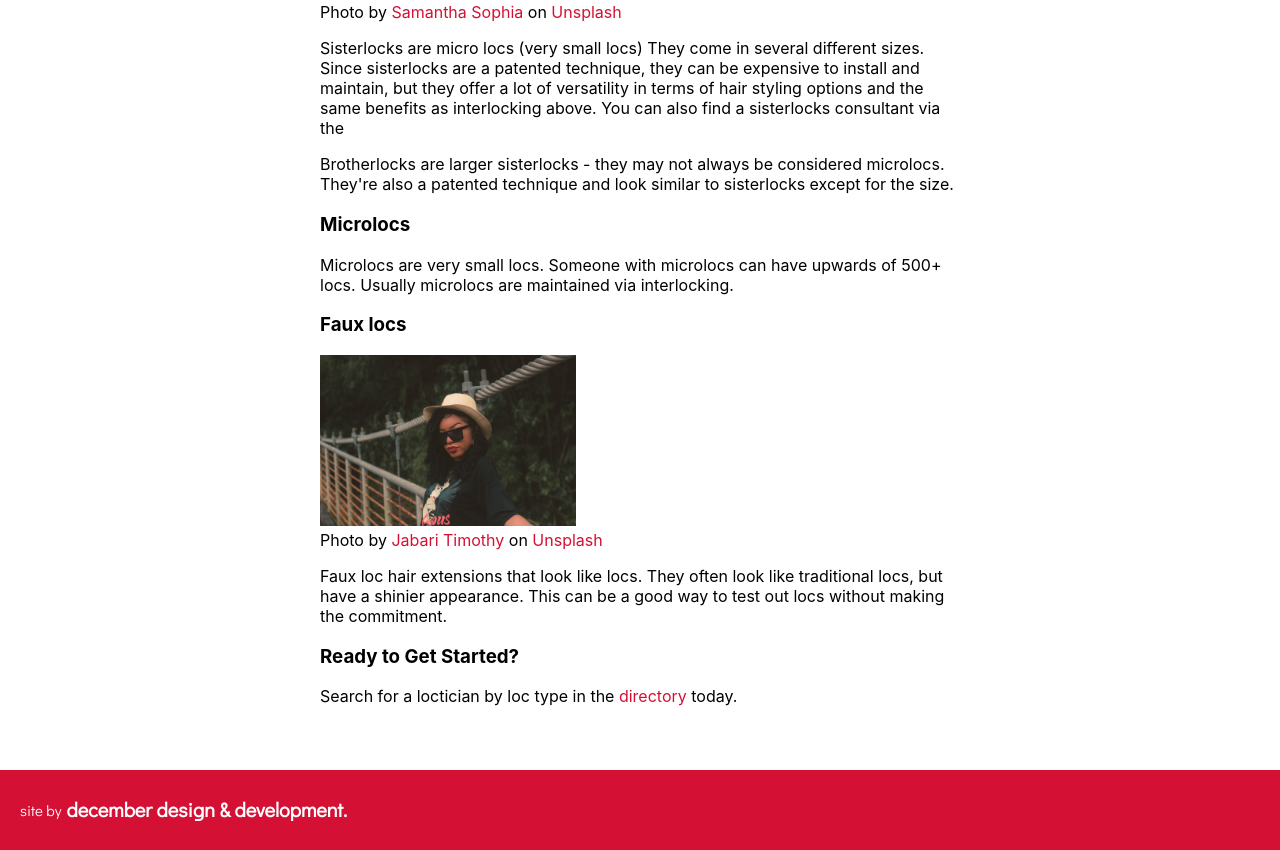
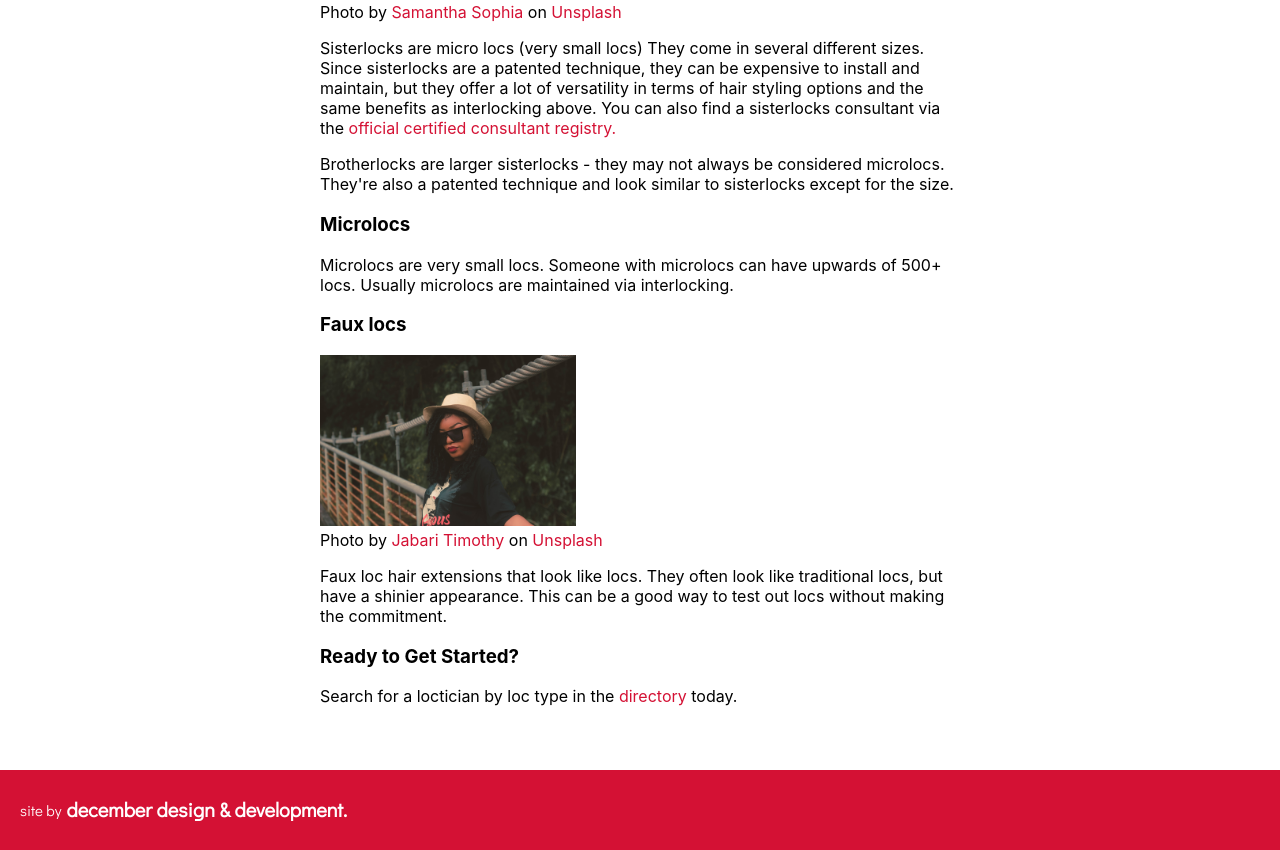
Before and after one commit to garnetred/loc-collective, a React (Create React App) app: page /styles in a window 1280 px wide. Shown: the part 1118-1968 px from the top of the page. Built offline with nearby package versions, Linux system fonts and the light colour scheme.

Commit message:
Change color of link from white to red

```diff
--- a/src/Components/Styles/Styles.js
+++ b/src/Components/Styles/Styles.js
@@ -79,8 +79,13 @@ const Styles = () => {
           different sizes. Since sisterlocks are a patented technique, they can
           be expensive to install and maintain, but they offer a lot of
           versatility in terms of hair styling options and the same benefits as
-          interlocking above. You can also find a sisterlocks consultant via the
-          <a href="https://www.sisterlocks.com/certified-consultant-registry.html">
+          interlocking above. You can also find a sisterlocks consultant via the{' '}
+          <a
+            href="https://www.sisterlocks.com/certified-consultant-registry.html"
+            className="style-link"
+            target="_blank"
+            rel="noopener noreferrer"
+          >
             official certified consultant registry.
           </a>
         </p>
```
